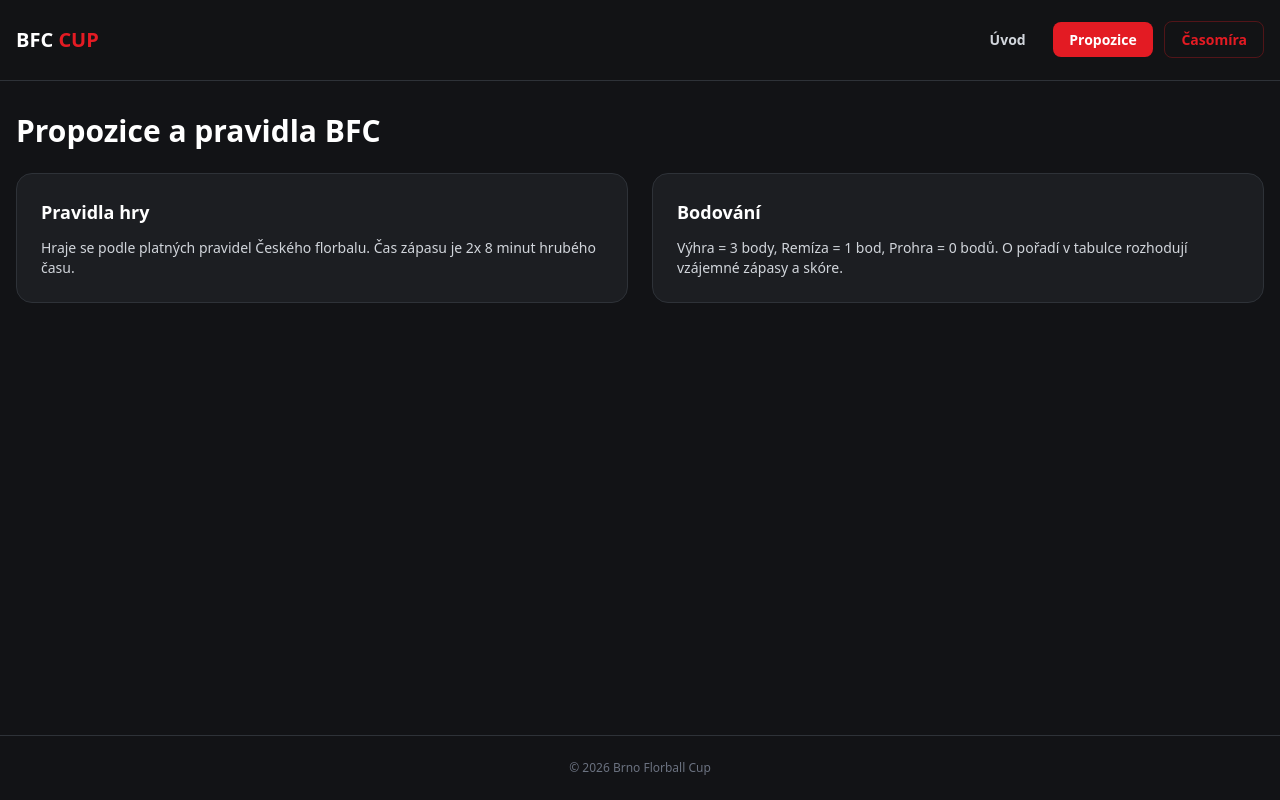
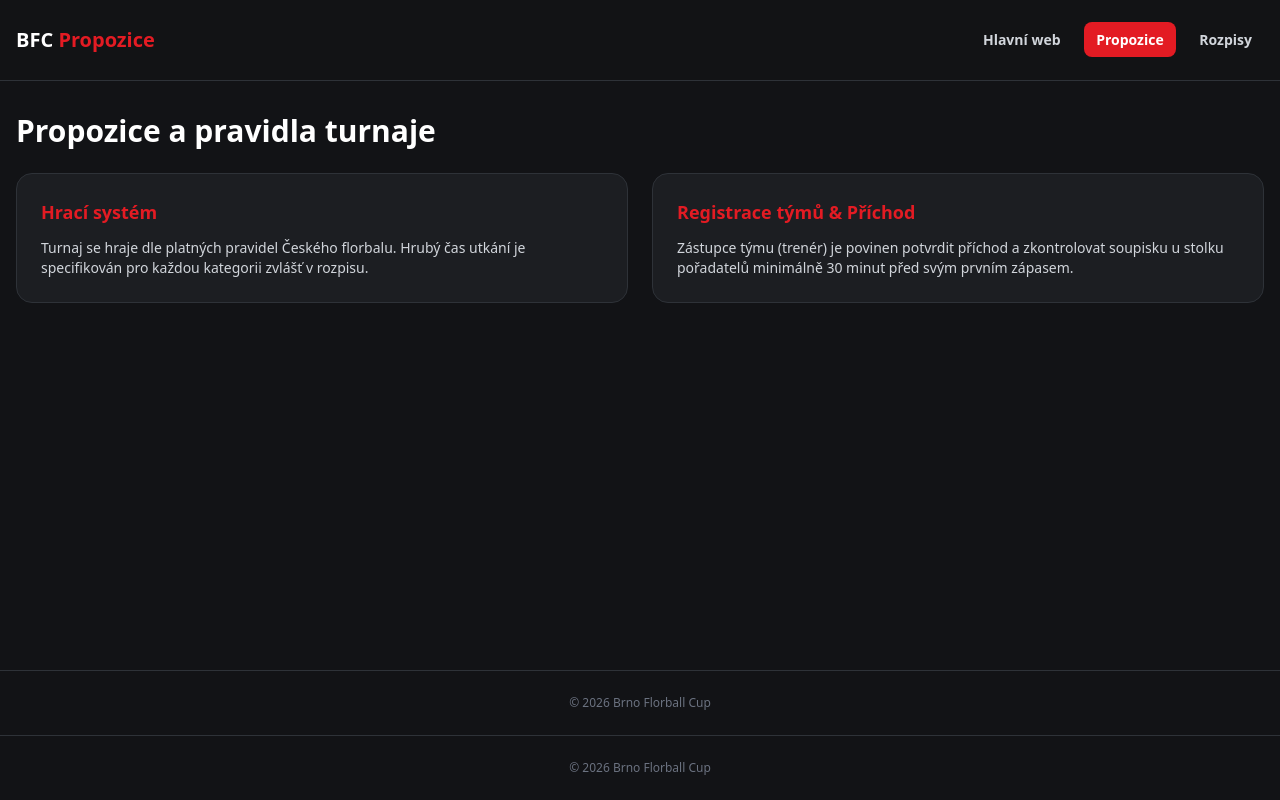
Before and after one commit to MarekValek/Brno-Florball-Cup, a plain HTML site: page propozice.html in a window 1280 px wide. Drawn offline with nearby package versions, Linux system fonts and the light colour scheme.

Commit message:
Refactor HTML structure and update headings

```diff
--- a/propozice.html
+++ b/propozice.html
@@ -6,41 +6,32 @@
     <title>Propozice - BFC Brno Florball Cup</title>
     <script src="https://cdn.tailwindcss.com"></script>
     <script>
-        tailwind.config = {
-            darkMode: 'class',
-            theme: {
-                extend: {
-                    colors: {
-                        bfcRed: '#E31B23', bfcDark: '#121316', bfcCard: '#1C1E22', bfcBorder: '#2E3238'
-                    }
-                }
-            }
-        }
+        tailwind.config = { darkMode: 'class', theme: { extend: { colors: { bfcRed: '#E31B23', bfcDark: '#121316', bfcCard: '#1C1E22', bfcBorder: '#2E3238' } } } }
     </script>
     <script src="https://unpkg.com/lucide@latest"></script>
 </head>
 <body class="bg-bfcDark text-gray-100 min-h-screen flex flex-col">
     <header class="sticky top-0 z-50 bg-bfcDark/95 border-b border-bfcBorder">
         <div class="max-w-7xl mx-auto px-4 h-20 flex items-center justify-between">
-            <a href="index.html" class="text-xl font-black text-white">BFC <span class="text-bfcRed">CUP</span></a>
+            <a href="index.html" class="text-xl font-black text-white">BFC <span class="text-bfcRed">Propozice</span></a>
             <nav class="space-x-2 text-sm font-semibold">
-                <a href="index.html" class="px-4 py-2 text-gray-300 hover:text-white">Úvod</a>
-                <a href="propozice.html" class="px-4 py-2 bg-bfcRed text-white rounded-lg">Propozice</a>
-                <a href="casomira.html" class="px-4 py-2 text-bfcRed border border-bfcRed/30 rounded-lg">Časomíra</a>
+                <a href="index.html" class="px-3 py-2 text-gray-300 hover:bg-bfcCard rounded-lg">Hlavní web</a>
+                <a href="propozice.html" class="px-3 py-2 bg-bfcRed text-white rounded-lg">Propozice</a>
+                <a href="rozpisy.html" class="px-3 py-2 text-gray-300 hover:bg-bfcCard rounded-lg">Rozpisy</a>
             </nav>
         </div>
     </header>
 
     <main class="flex-grow max-w-7xl mx-auto px-4 py-8 w-full space-y-6">
-        <h1 class="text-3xl font-black text-white">Propozice a pravidla BFC</h1>
-        <div class="grid grid-cols-1 md:grid-cols-2 gap-6">
+        <h1 class="text-3xl font-black text-white">Propozice a pravidla turnaje</h1>
+        <div class="grid grid-cols-1 md:grid-cols-2 gap-6 text-sm">
             <div class="bg-bfcCard border border-bfcBorder p-6 rounded-2xl space-y-3">
-                <h3 class="text-lg font-bold text-white text-bfcRed">Pravidla hry</h3>
-                <p class="text-sm text-gray-300">Hraje se podle platných pravidel Českého florbalu. Čas zápasu je 2x 8 minut hrubého času.</p>
+                <h3 class="text-lg font-bold text-bfcRed">Hrací systém</h3>
+                <p class="text-gray-300">Turnaj se hraje dle platných pravidel Českého florbalu. Hrubý čas utkání je specifikován pro každou kategorii zvlášť v rozpisu.</p>
             </div>
             <div class="bg-bfcCard border border-bfcBorder p-6 rounded-2xl space-y-3">
-                <h3 class="text-lg font-bold text-white text-bfcRed">Bodování</h3>
-                <p class="text-sm text-gray-300">Výhra = 3 body, Remíza = 1 bod, Prohra = 0 bodů. O pořadí v tabulce rozhodují vzájemné zápasy a skóre.</p>
+                <h3 class="text-lg font-bold text-bfcRed">Registrace týmů & Příchod</h3>
+                <p class="text-gray-300">Zástupce týmu (trenér) je povinen potvrdit příchod a zkontrolovat soupisku u stolku pořadatelů minimálně 30 minut před svým prvním zápasem.</p>
             </div>
         </div>
     </main>
@@ -49,3 +40,7 @@
     <script>lucide.createIcons();</script>
 </body>
 </html>
+    <footer class="border-t border-bfcBorder py-6 text-center text-xs text-gray-500">&copy; 2026 Brno Florball Cup</footer>
+    <script>lucide.createIcons();</script>
+</body>
+</html>
```
